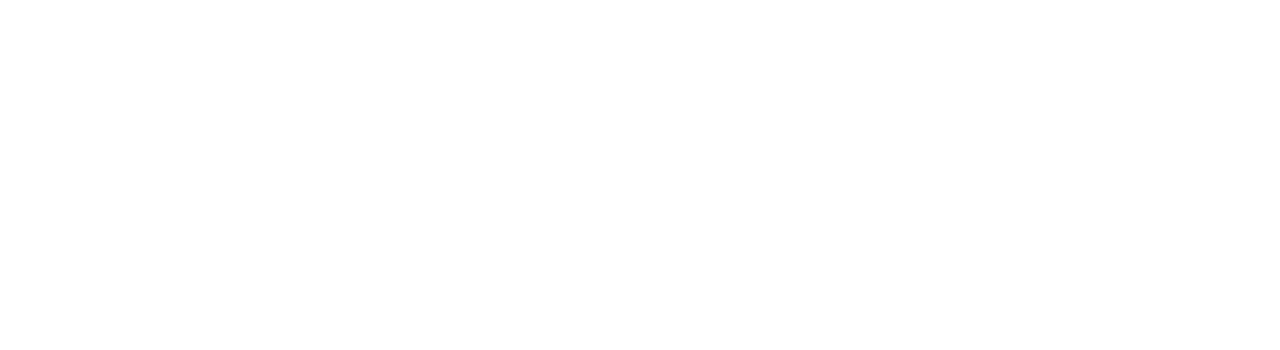
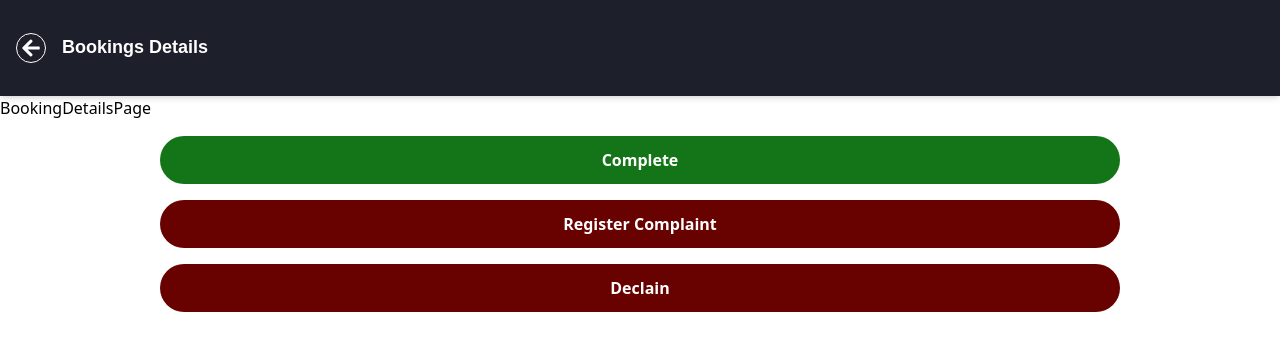
Before and after one commit to JaseelaAlimahamed/ServiceConnectProviderUI, a React (Vite) app: page /booking-details in a window 1280 px wide. Before the commit this address had no page. Shown: the top 350 px of the page. Built offline with nearby package versions, Linux system fonts and the light colour scheme.

Commit message:
Resolved conflicts and committed changes on service requests

```diff
--- a/src/App.jsx
+++ b/src/App.jsx
@@ -1,6 +1,6 @@
 import { Routes, Route } from 'react-router-dom'
-import ProviderRoutes from './routes/ProviderRoutes';
-import ServiceRequestPage from './pages/ServiceRequestPage';
+import ProviderRoutes from '../src/routes/ProviderRoutes'
+
 
 
 function App() {
@@ -10,9 +10,7 @@ function App() {
     <>
 
     <Routes>
-      {/* <Route path="/" element={<ProviderRoutes/>} /> */}
-       <Route path="/" element={<h1>HI INDEX PAGE</h1>} />
-      <Route path="/service-request" element={<ServiceRequestPage/>} />
+      <Route path="/*" element={<ProviderRoutes/>} />
     </Routes>
     </>
   );
--- /dev/null
+++ b/src/components/reUsableComponents/RegisteredServices/Button.jsx
@@ -0,0 +1,16 @@
+import React from 'react';
+
+const Button = ({ label, color, onClick }) => {
+  return (
+    <div className="my-4 flex justify-center">
+        <button
+      className={`w-3/4 p-3  rounded-3xl  text-white font-semibold ${color}`}
+      onClick={onClick}
+    >
+      {label}
+    </button>
+    </div>
+  );
+};
+
+export default Button;
--- a/src/components/reUsableComponents/RegisteredServices/Navbar.jsx
+++ b/src/components/reUsableComponents/RegisteredServices/Navbar.jsx
@@ -11,7 +11,7 @@ const Navbar = ({ title,search=false, bgColor = "bg-navbar", textColor = "text-w
         console.log('Back button clicked');
       };
 
-      const openFilter = () => {
+      const openSettings = () => {
         console.log('Settings clicked');
       };
 
@@ -34,9 +34,7 @@ const Navbar = ({ title,search=false, bgColor = "bg-navbar", textColor = "text-w
 
       {/* Right Actions (Icons or buttons) */}
       <div className="flex space-x-4">
-      <button className="text-white border rounded-full border-slate-600 p-2">
-      <VscSettings size={20} />
-      </button>
+
 
         <button>
         {search &&   <CiSearch size={20}  onClick={openSearch}  />}
--- a/src/components/reUsableComponents/RegisteredServices/RequestCard.jsx
+++ b/src/components/reUsableComponents/RegisteredServices/RequestCard.jsx
@@ -10,6 +10,7 @@ export const RequestCard = ({ title, status, date, time, customer,daytime }) =>
       </div>
     <div className="bg-white shadow w-full rounded-lg p-4 flex items-center justify-between">
       <div className="flex flex-col">
+      <div>
        <div className='flex gap-3'>
        <h4 className="text-xl font-semibold font-heading text-blue-900">{title}</h4> <a href="./view " className='underline text-xs mt-2'>View</a> <h5 className='font-daytime mt-1 text-daytime font-medium'>{daytime}</h5><button className="text-xl font-bold ">&times;</button>
 
@@ -24,7 +25,9 @@ export const RequestCard = ({ title, status, date, time, customer,daytime }) =>
           {status}
         </span>
       </div>
-        <div className="flex items-center space-x-2 mt-2 text-gray-600">
+      </div>
+       <div  className="flex flex-col">
+       <div className="flex items-center space-x-2 mt-2 text-gray-600">
           <HiCalendar className='text-orange-500' />
           <span>{date}</span>
           <HiClock  className='text-yellow-500' />
@@ -38,6 +41,7 @@ export const RequestCard = ({ title, status, date, time, customer,daytime }) =>
           <span>{time}</span>
 
         </div>
+       </div>
       </div>
 
     </div>
--- /dev/null
+++ b/src/pages/BookingDetailsPage.jsx
@@ -0,0 +1,32 @@
+import React from 'react'
+import Navbar from '../components/reUsableComponents/RegisteredServices/Navbar'
+import Button from '../components/reUsableComponents/RegisteredServices/Button'
+import { RiH1 } from 'react-icons/ri'
+const BookingDetailsPage = () => {
+  return (
+    <>
+     <Navbar
+        title="Bookings Details"
+        search={false}
+
+
+      />
+      <div>BookingDetailsPage</div>
+      <Button
+      label={<h1>Complete</h1>}
+      color={'bg-completebtn'}
+      />
+      <Button
+      label={<h1>Register Complaint</h1>}
+      color={'bg-declainbtn'}
+      />
+      <Button
+      label={<h1>Declain</h1>}
+      color={'bg-declainbtn'}
+      />
+    </>
+
+  )
+}
+
+export default BookingDetailsPage
--- a/src/pages/ServiceRequestPage.jsx
+++ b/src/pages/ServiceRequestPage.jsx
@@ -2,7 +2,7 @@ import React from 'react';
 import { RequestCard } from '../components/reUsableComponents/RegisteredServices/RequestCard';
 import { requestsData } from '../assets/fake-data';
 import Navbar from '../components/reUsableComponents/RegisteredServices/Navbar';
-import { FaArrowLeft, FaCog, FaSearch } from 'react-icons/fa';
+
 
 const ServiceRequestPage = () => {
 
--- a/src/routes/ProviderRoutes.jsx
+++ b/src/routes/ProviderRoutes.jsx
@@ -1,6 +1,7 @@
 import React from 'react'
 import { Route, Routes, Navigate } from 'react-router-dom'
-
+import ServiceRequestPage from '../pages/ServiceRequestPage'
+import BookingDetailsPage from '../pages/BookingDetailsPage';
 
 
 function ProviderRoutes() {
@@ -8,8 +9,10 @@ function ProviderRoutes() {
     <div>
       <Routes>
 
-        <Route path="/" element={<Navigate to="/ServiceRequestPage" />} />
-
+      <Route path="/" element={<Navigate to="/signin" />} />
+        {/* <Route path="/" element={<Navigate to="/ServiceRequestPage" />} /> */}
+        <Route path="/service-request" element={<ServiceRequestPage/>} />
+        <Route path="/booking-details" element={<BookingDetailsPage/>} />
       </Routes>
     </div>
   )
--- a/tailwind.config.js
+++ b/tailwind.config.js
@@ -29,8 +29,17 @@ module.exports = {
         daytime:'#797C7B;',
         navbar:'#1D1F2A;',
         statuspending:'#135275;',
-        statusopened:'#137517;'
+        statusopened:'#137517;',
+        completebtn:'#137517',
+        declainbtn:'#670200'
       },
+      screens:{
+        'sm':'640px',
+        'md':'768px',
+        'lg':'1024px',
+        'xl':'1280px',
+        '2xl':'1536px',
+      }
 
     },
   },
```
